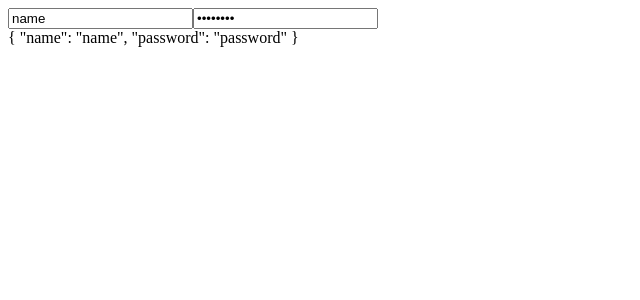
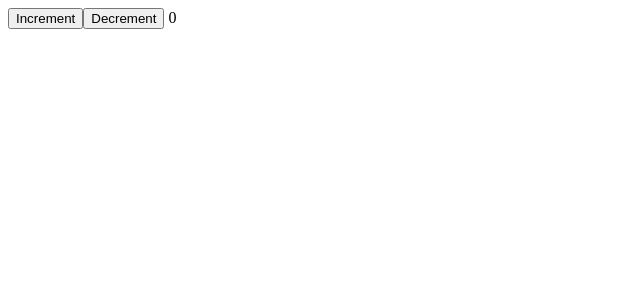
Before and after one commit to Azerdaoui/composition-api-vuejs, a Vue app: page / in a window 1280 px wide. Shown: the top 300 px of the page, without its empty margins (0-640 px from the left). Built offline with nearby package versions, Linux system fonts and the light colour scheme.

Commit message:
Invoking methods

```diff
--- a/src/views/Home.vue
+++ b/src/views/Home.vue
@@ -1,33 +1,29 @@
 <template>
   <div>
-    <form>
-      <input type="text" v-model="form.name">
-      <input type="password" v-model="form.password">
-    </form>
-
-    {{ form }}
+    <button @click="increment">Increment</button>
+    <button @click="decrement">Decrement</button>
+    {{ number }}
   </div>
 </template>
 
 <script>
-  import { ref, reactive } from '@vue/composition-api'
+  import { ref } from '@vue/composition-api'
 
   export default {
     setup(){
-      // with ref
-      // const name = ref('')
-      // const password = ref('')
+      const number = ref(0)
 
-      // with reactive
-      const form = reactive({
-        name:'name',
-        password:'password'
-      })
-
-      const data = { ...form }
+      function increment () {
+        number.value++
+      }
+      function decrement () {
+        number.value--
+      }
 
       return {
-        form,
+        number,
+        increment,
+        decrement
       }
     }
   }
```
